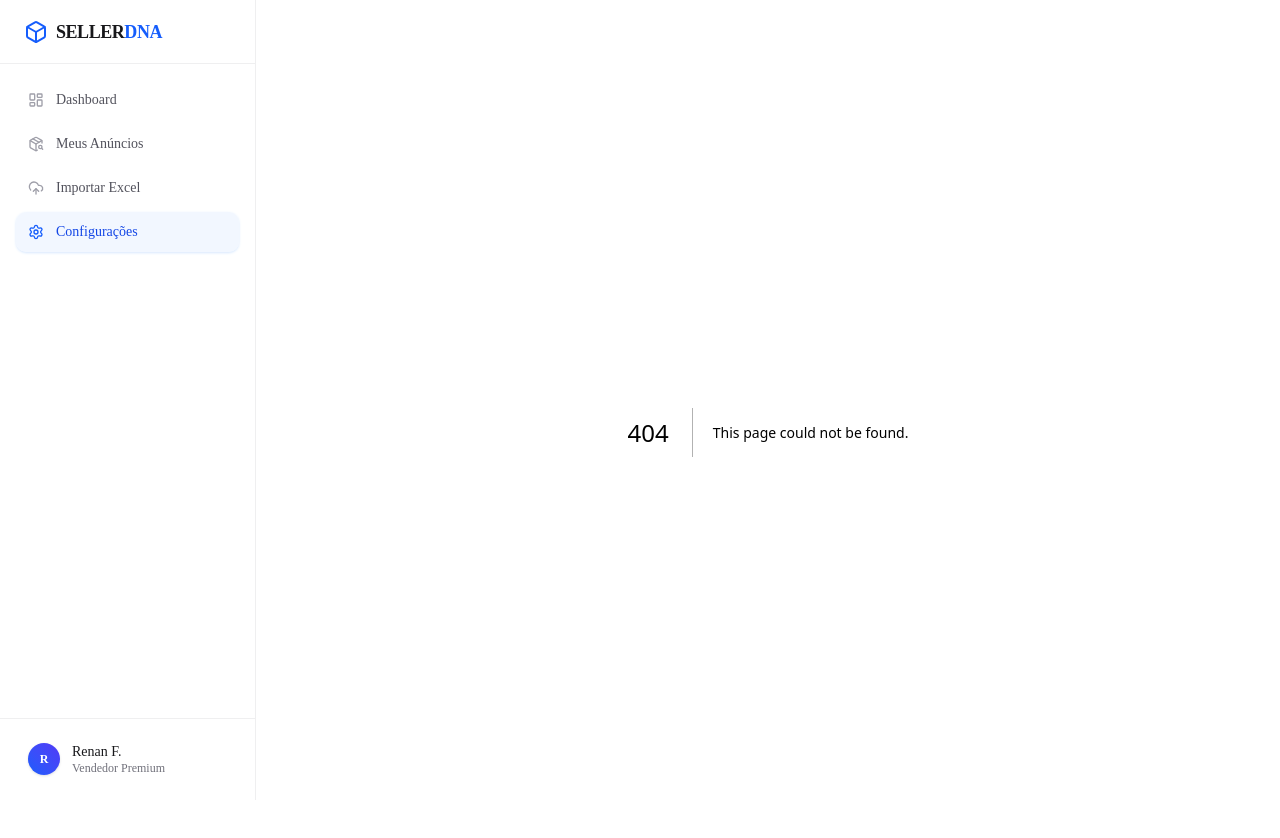
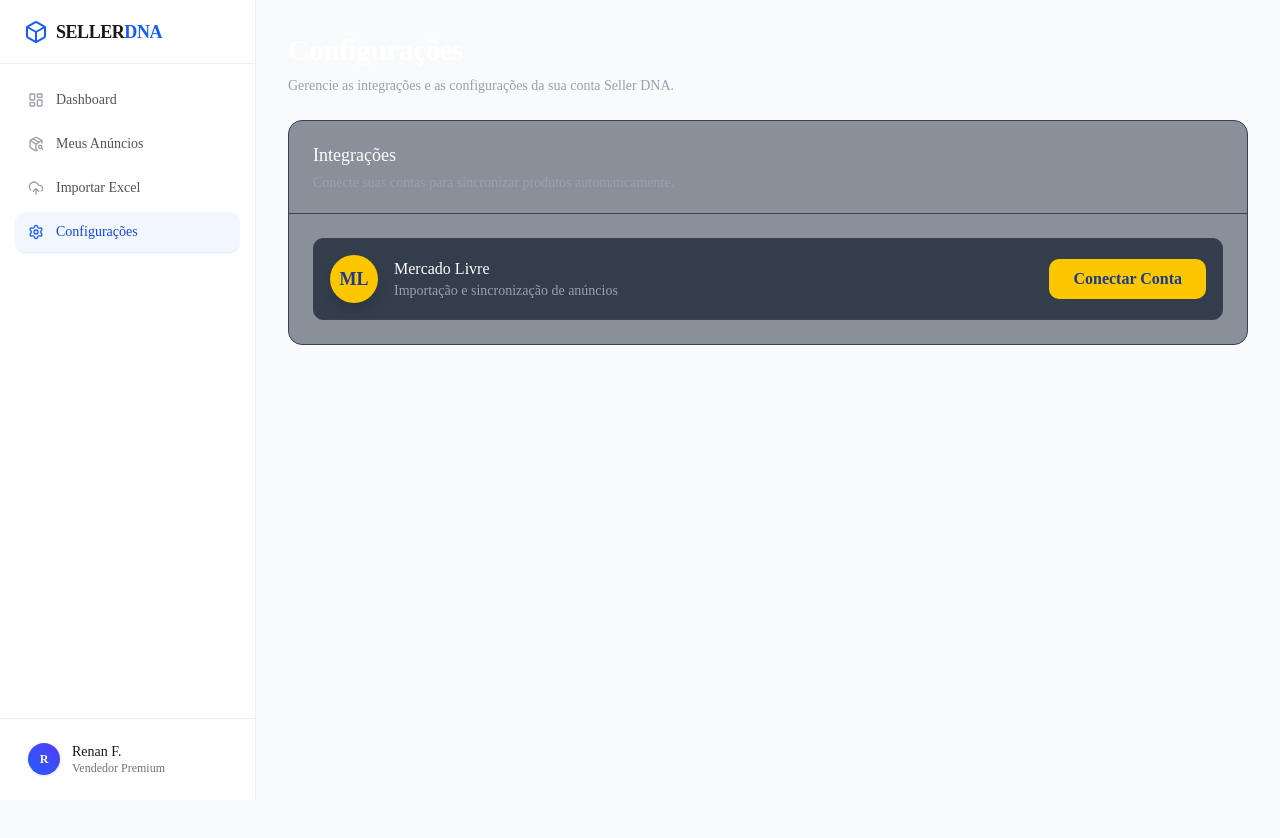
Before and after one commit to GuiSkyz/sellerdna-application, a Next.js app in the folder frontend/: page /settings in a window 1280 px wide. Before the commit this address had no page. Shown: the top 838 px of the page. After the commit the page ends 800 px from the top, so only its background shows below. Built offline with nearby package versions, Linux system fonts and the light colour scheme.

Commit message:
feat: add settings page and ML connect button

```diff
--- /dev/null
+++ b/frontend/src/app/(dashboard)/settings/page.tsx
@@ -0,0 +1,82 @@
+'use client';
+
+import { useSearchParams } from 'next/navigation';
+import { useEffect, useState, Suspense } from 'react';
+import { ConnectMLButton } from '@/components/features/ConnectMLButton';
+
+function SettingsContent() {
+  const searchParams = useSearchParams();
+  const [successMsg, setSuccessMsg] = useState('');
+  const [errorMsg, setErrorMsg] = useState('');
+
+  useEffect(() => {
+    const isConnected = searchParams.get('ml_connected');
+    const hasError = searchParams.get('error');
+
+    if (isConnected === 'true') {
+      setSuccessMsg('Sua conta do Mercado Livre foi conectada com sucesso!');
+    } else if (isConnected === 'false' || hasError) {
+      setErrorMsg('Não foi possível conectar a conta. Tente novamente.');
+    }
+  }, [searchParams]);
+
+  return (
+    <div className="space-y-6">
+      <header>
+        <h1 className="text-3xl font-bold tracking-tight text-white">Configurações</h1>
+        <p className="text-sm text-gray-400 mt-2">
+          Gerencie as integrações e as configurações da sua conta Seller DNA.
+        </p>
+      </header>
+
+      {successMsg && (
+        <div className="bg-emerald-500/10 border border-emerald-500/50 text-emerald-500 px-4 py-3 rounded-lg flex items-center gap-3">
+          <svg className="w-5 h-5" fill="none" viewBox="0 0 24 24" stroke="currentColor">
+            <path strokeLinecap="round" strokeLinejoin="round" strokeWidth={2} d="M5 13l4 4L19 7" />
+          </svg>
+          <p className="text-sm font-medium">{successMsg}</p>
+        </div>
+      )}
+
+      {errorMsg && (
+        <div className="bg-rose-500/10 border border-rose-500/50 text-rose-500 px-4 py-3 rounded-lg flex items-center gap-3">
+          <svg className="w-5 h-5" fill="none" viewBox="0 0 24 24" stroke="currentColor">
+            <path strokeLinecap="round" strokeLinejoin="round" strokeWidth={2} d="M12 8v4m0 4h.01M21 12a9 9 0 11-18 0 9 9 0 0118 0z" />
+          </svg>
+          <p className="text-sm font-medium">{errorMsg}</p>
+        </div>
+      )}
+
+      <div className="bg-gray-800/50 border border-gray-700 rounded-xl overflow-hidden">
+        <div className="px-6 py-5 border-b border-gray-700">
+          <h2 className="text-lg font-medium text-white">Integrações</h2>
+          <p className="text-sm text-gray-400 mt-1">Conecte suas contas para sincronizar produtos automaticamente.</p>
+        </div>
+        <div className="p-6">
+          <div className="flex items-center justify-between p-4 border border-gray-700 rounded-lg bg-gray-800/80">
+            <div className="flex items-center gap-4">
+              <div className="w-12 h-12 bg-yellow-400 rounded-full flex items-center justify-center shadow-lg">
+                <span className="font-bold text-blue-900 text-lg">ML</span>
+              </div>
+              <div>
+                <h3 className="text-white font-medium">Mercado Livre</h3>
+                <p className="text-sm text-gray-400">Importação e sincronização de anúncios</p>
+              </div>
+            </div>
+            <div>
+              <ConnectMLButton />
+            </div>
+          </div>
+        </div>
+      </div>
+    </div>
+  );
+}
+
+export default function SettingsPage() {
+  return (
+    <Suspense fallback={<div className="text-white">Carregando configurações...</div>}>
+      <SettingsContent />
+    </Suspense>
+  );
+}
--- /dev/null
+++ b/frontend/src/components/features/ConnectMLButton.tsx
@@ -0,0 +1,43 @@
+'use client';
+
+import { useState } from 'react';
+
+export function ConnectMLButton() {
+  const [isLoading, setIsLoading] = useState(false);
+
+  const handleConnect = async () => {
+    setIsLoading(true);
+    try {
+      const response = await fetch(`${process.env.NEXT_PUBLIC_API_URL || 'http://localhost:3333'}/api/ml/auth-url`);
+      const data = await response.json();
+
+      if (data.url) {
+        window.location.href = data.url;
+      } else {
+        alert('Erro ao obter a URL de autenticação do Mercado Livre');
+      }
+    } catch (error) {
+      console.error(error);
+      alert('Erro de conexão com o servidor');
+    } finally {
+      setIsLoading(false);
+    }
+  };
+
+  return (
+    <button
+      onClick={handleConnect}
+      disabled={isLoading}
+      className="bg-yellow-400 hover:bg-yellow-500 text-blue-900 font-semibold py-2 px-6 rounded-lg transition-colors disabled:opacity-50 disabled:cursor-not-allowed flex items-center gap-2"
+    >
+      {isLoading ? (
+        <>
+          <div className="w-4 h-4 border-2 border-blue-900 border-t-transparent rounded-full animate-spin" />
+          Conectando...
+        </>
+      ) : (
+        'Conectar Conta'
+      )}
+    </button>
+  );
+}
```
